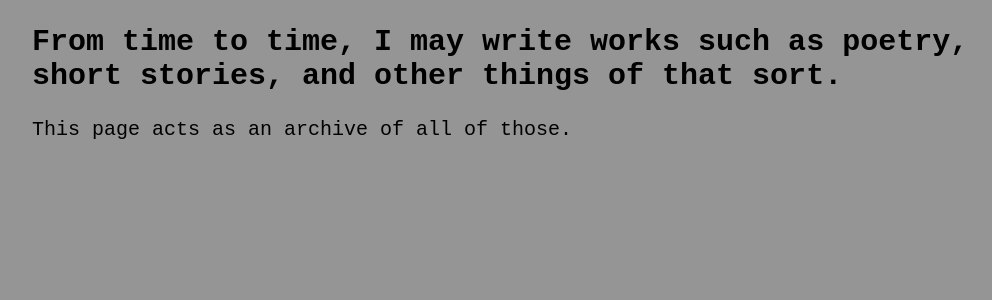
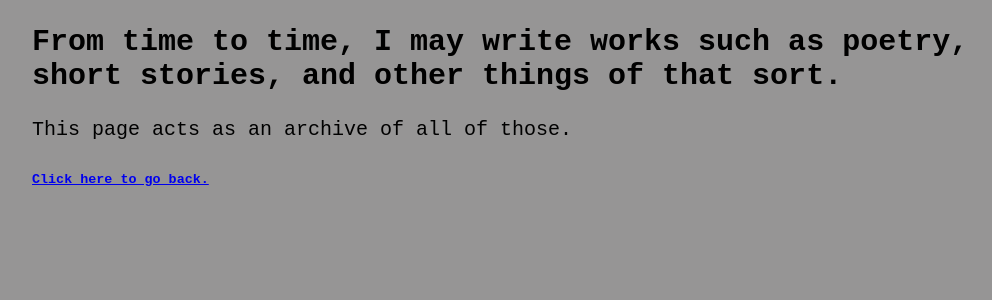
Before and after one commit to CrazycatASG/crazycatasg.github.io, a Jekyll site: the page built from things_you_might_like/literature.md, in a window 1280 px wide. Shown: the top 300 px of the page, without its empty margins (108-1100 px from the left). Built offline with Jekyll 4.4.1, drawn with Linux system fonts in a browser that asks for light colours.

Commit message:
literature page

```diff
--- a/things_you_might_like/literature.md
+++ b/things_you_might_like/literature.md
@@ -5,3 +5,15 @@ title: My literature work
 
 ## From time to time, I may write works such as poetry, short stories, and other things of that sort.
 This page acts as an archive of all of those.
+
+<ul>
+  {% for page in site.collections.literature %}
+    <li>
+      <a href="{{ page.url }}">{{ page.title }}</a>
+    </li>
+  {% endfor %}
+</ul>
+
+<footer>
+    <h6><a href="/">Click here to go back.</a></h6>
+</footer>
```
